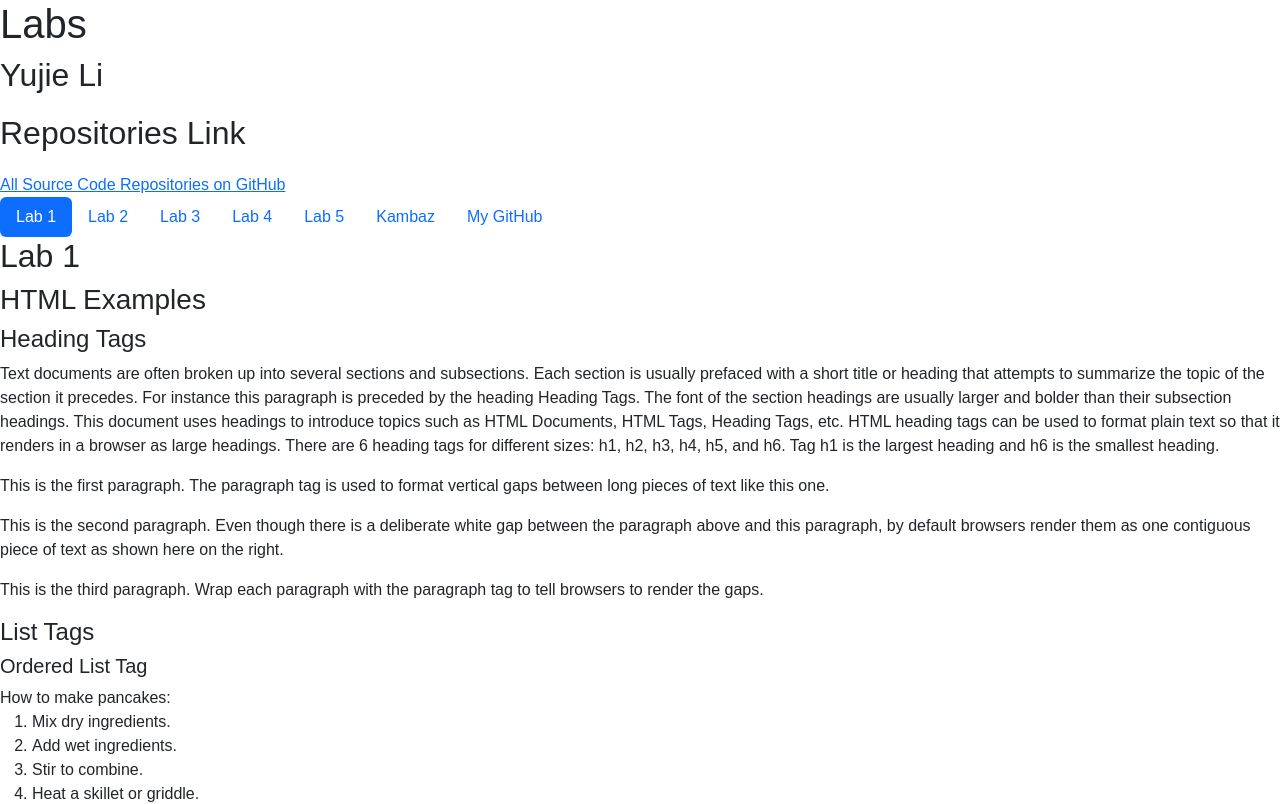
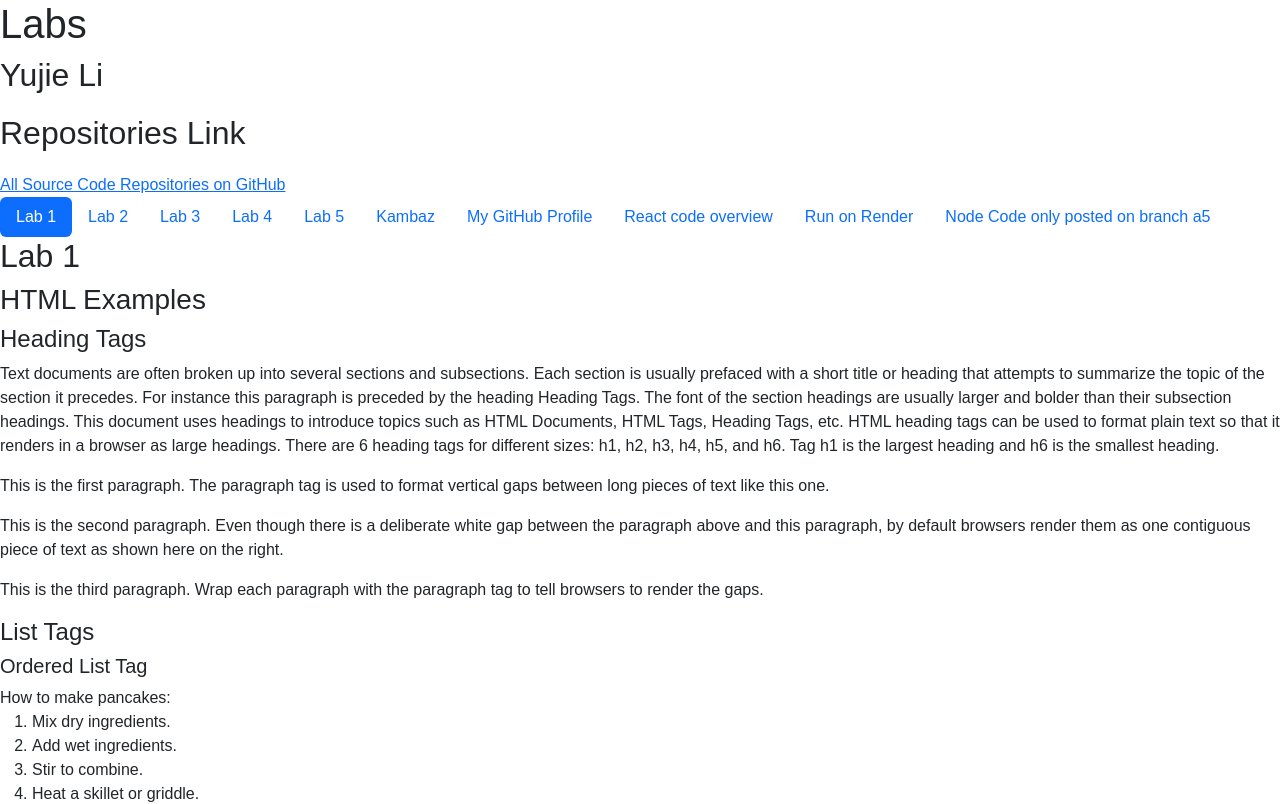
Before and after one commit to yl1243/kambaz-react-web-app-cs5610-sp25, a React (Vite) app: page /#/Labs/Lab1 in a window 1280 px wide. Shown: the top 804 px of the page. Built offline with nearby package versions, Linux system fonts and the light colour scheme; no server answers.

Commit message:
change TOC

```diff
--- a/src/Labs/TOC.tsx
+++ b/src/Labs/TOC.tsx
@@ -18,7 +18,14 @@ export default function TOC() {
                 active={pathname.includes("Lab5")}> Lab 5 </Nav.Link> </Nav.Item>
 
             <Nav.Item> <Nav.Link as={Link} to="/Kambaz" id="wd-a3"> Kambaz </Nav.Link> </Nav.Item>
-            <Nav.Item> <Nav.Link href="https://github.com/yl1243" target="_blank"> My GitHub </Nav.Link> </Nav.Item>
+
+            <Nav.Item> <Nav.Link href="https://github.com/yl1243" target="_blank"> My GitHub Profile </Nav.Link> </Nav.Item>
+
+            <Nav.Item> <Nav.Link href="https://github.com/yl1243/kambaz-react-web-app-cs5610-sp25" target="_blank"> React code overview </Nav.Link> </Nav.Item>
+
+            <Nav.Item> <Nav.Link href="https://kambaz-node-server-app-cs5610-sp25-cd92.onrender.com/" target="_blank"> Run on Render  </Nav.Link> </Nav.Item>
+
+            <Nav.Item> <Nav.Link href="https://github.com/yl1243/kambaz-node-server-app-cs5610-sp25/tree/a5" target="_blank"> Node Code only posted on branch a5 </Nav.Link> </Nav.Item>
         </Nav>
     );
 }
```
